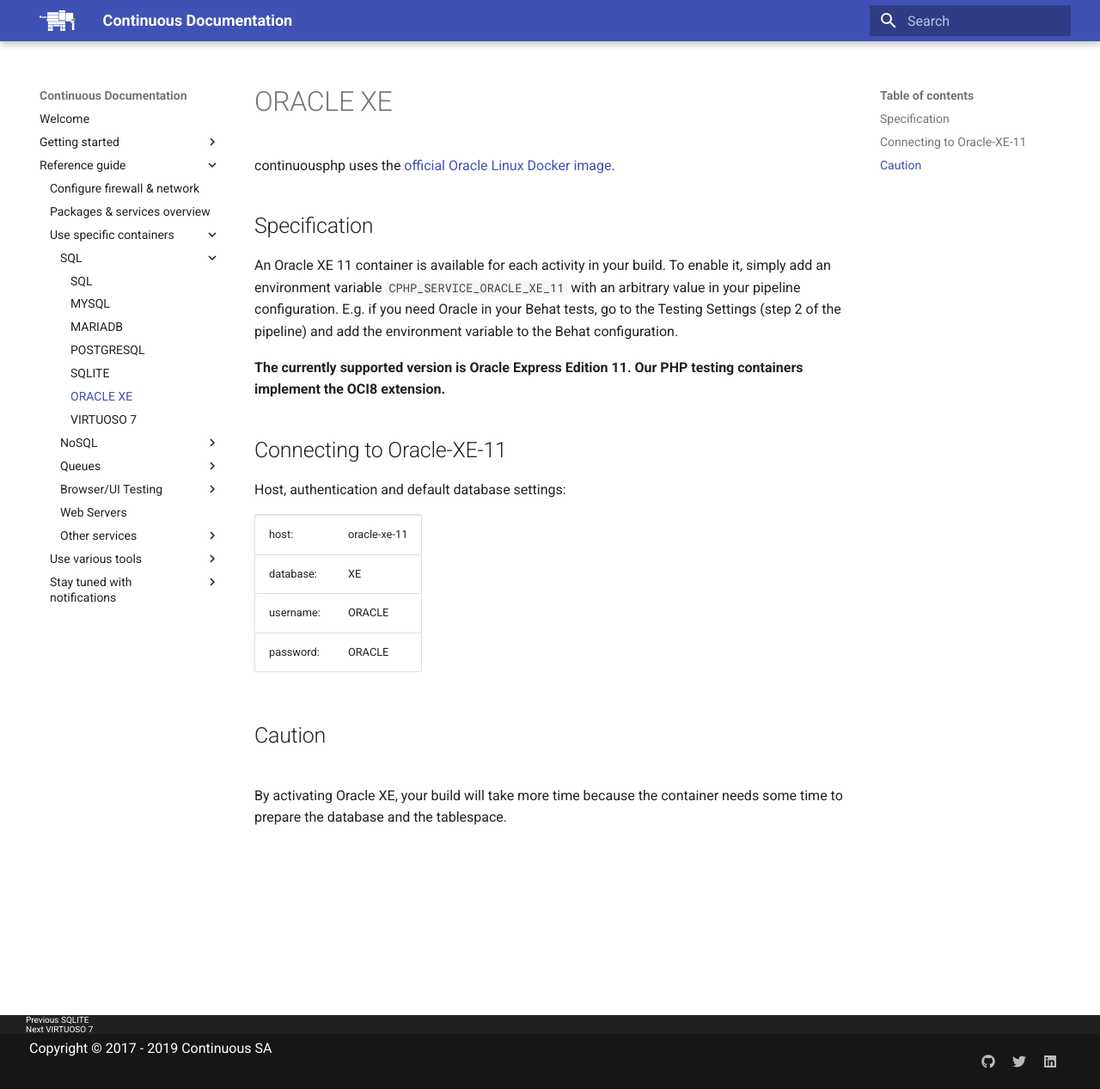
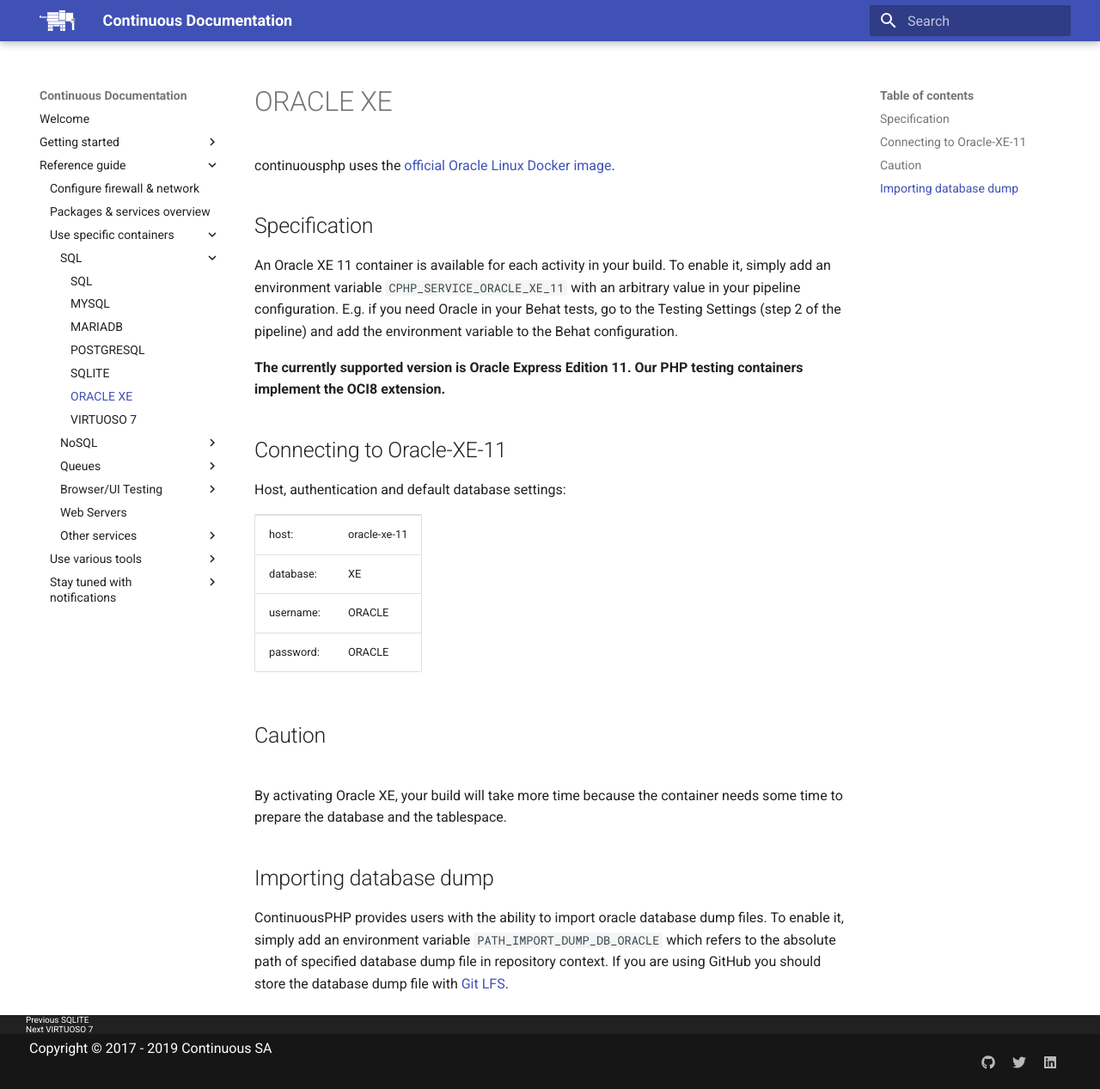
Before and after one commit to continuousphp/documentation, an MkDocs documentation site: the page built from docs/databases/oracle.md, in a window 1280 px wide and 1267 px high. Shown: the whole window at 86% size. Built offline with MkDocs 1.6.1 and Material for MkDocs 9.7.7, drawn with Linux system fonts in a browser that asks for light colours.

Commit message:
Adding section about importing database dump files

```diff
--- a/docs/databases/oracle.md
+++ b/docs/databases/oracle.md
@@ -41,3 +41,8 @@
  <h2 class="left"><i class="fa fa-exclamation-triangle"></i></h2>
  By activating Oracle XE, your build will take more time because the container needs some time to prepare the database and the tablespace.
 </div>
+
+## Importing database dump
+
+ContinuousPHP provides users with the ability to import oracle database dump files. To enable it, simply add an environment variable `PATH_IMPORT_DUMP_DB_ORACLE` which refers to the absolute path of specified database dump file in repository context.
+If you are using GitHub you should store the database dump file with [Git LFS](https://git-lfs.github.com/).
```
